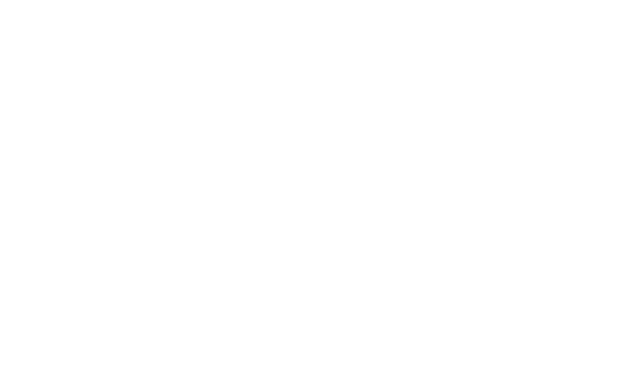
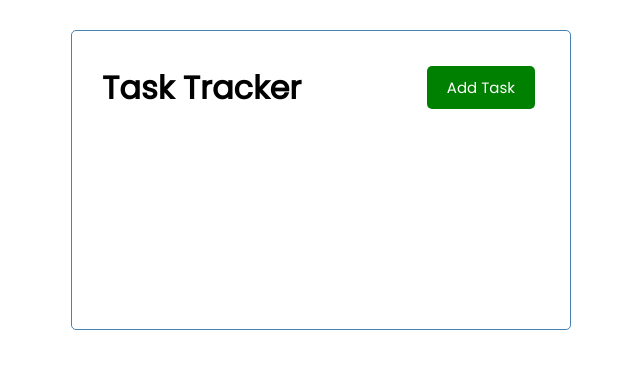
Before and after one commit to jeramiahgcoffey/task-tracker, a Vue app: page / in a window 1280 px wide. Shown: the top 368 px of the page, without its empty margins (319-959 px from the left). Built offline with nearby package versions, Linux system fonts and the light colour scheme.

Commit message:
Header and Button

```diff
--- a/src/App.vue
+++ b/src/App.vue
@@ -1,19 +1,60 @@
-<template></template>
+<template>
+    <div class="container">
+        <Header title="Task Tracker" />
+    </div>
+</template>
 
 <script>
+import Header from './components/Header.vue'
+
 export default {
     name: 'App',
-    components: {},
+    components: {
+        Header,
+    },
 }
 </script>
 
 <style>
-#app {
-    font-family: Avenir, Helvetica, Arial, sans-serif;
-    -webkit-font-smoothing: antialiased;
-    -moz-osx-font-smoothing: grayscale;
-    text-align: center;
-    color: #2c3e50;
-    margin-top: 60px;
+@import url('https://fonts.googleapis.com/css2?family=Poppins:wght@300;400&display=swap');
+* {
+    box-sizing: border-box;
+    margin: 0;
+    padding: 0;
+}
+body {
+    font-family: 'Poppins', sans-serif;
+}
+.container {
+    max-width: 500px;
+    margin: 30px auto;
+    overflow: auto;
+    min-height: 300px;
+    border: 1px solid steelblue;
+    padding: 30px;
+    border-radius: 5px;
+}
+.btn {
+    display: inline-block;
+    background: #000;
+    color: #fff;
+    border: none;
+    padding: 10px 20px;
+    margin: 5px;
+    border-radius: 5px;
+    cursor: pointer;
+    text-decoration: none;
+    font-size: 15px;
+    font-family: inherit;
+}
+.btn:focus {
+    outline: none;
+}
+.btn:active {
+    transform: scale(0.98);
+}
+.btn-block {
+    display: block;
+    width: 100%;
 }
 </style>
--- /dev/null
+++ b/src/components/Button.vue
@@ -0,0 +1,20 @@
+<template>
+    <button @click="handleClick" :style="{ background: color }" class="btn">
+        {{ text }}
+    </button>
+</template>
+
+<script>
+export default {
+    name: 'Button',
+    props: {
+        text: String,
+        color: String,
+    },
+    methods: {
+        handleClick() {
+            console.log('click')
+        },
+    },
+}
+</script>
--- /dev/null
+++ b/src/components/Header.vue
@@ -0,0 +1,29 @@
+<template>
+    <header>
+        <h1>{{ title }}</h1>
+        <Button text="Add Task" color="green" />
+    </header>
+</template>
+
+<script>
+import Button from './Button.vue'
+
+export default {
+    name: 'Header',
+    props: {
+        title: String,
+    },
+    components: {
+        Button,
+    },
+}
+</script>
+
+<style scoped>
+header {
+    display: flex;
+    justify-content: space-between;
+    align-items: center;
+    margin-bottom: 20px;
+}
+</style>
```
